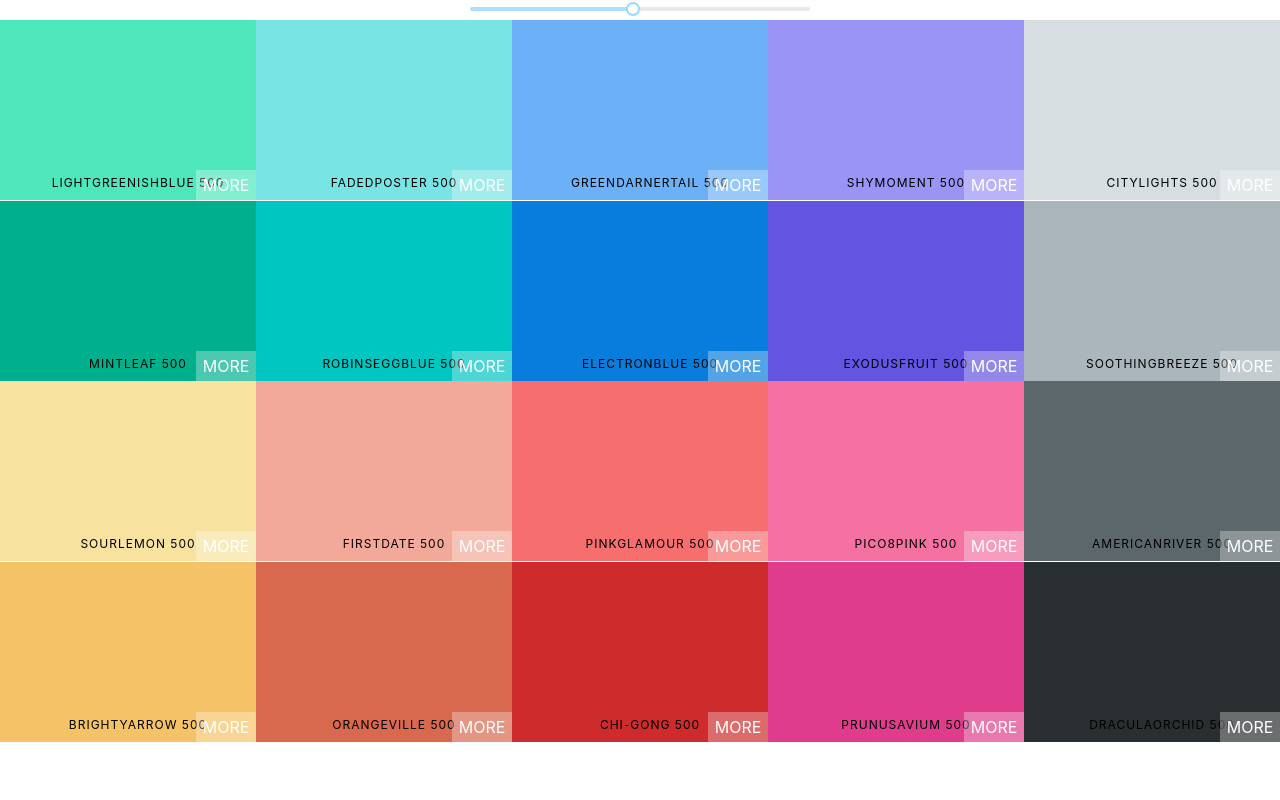
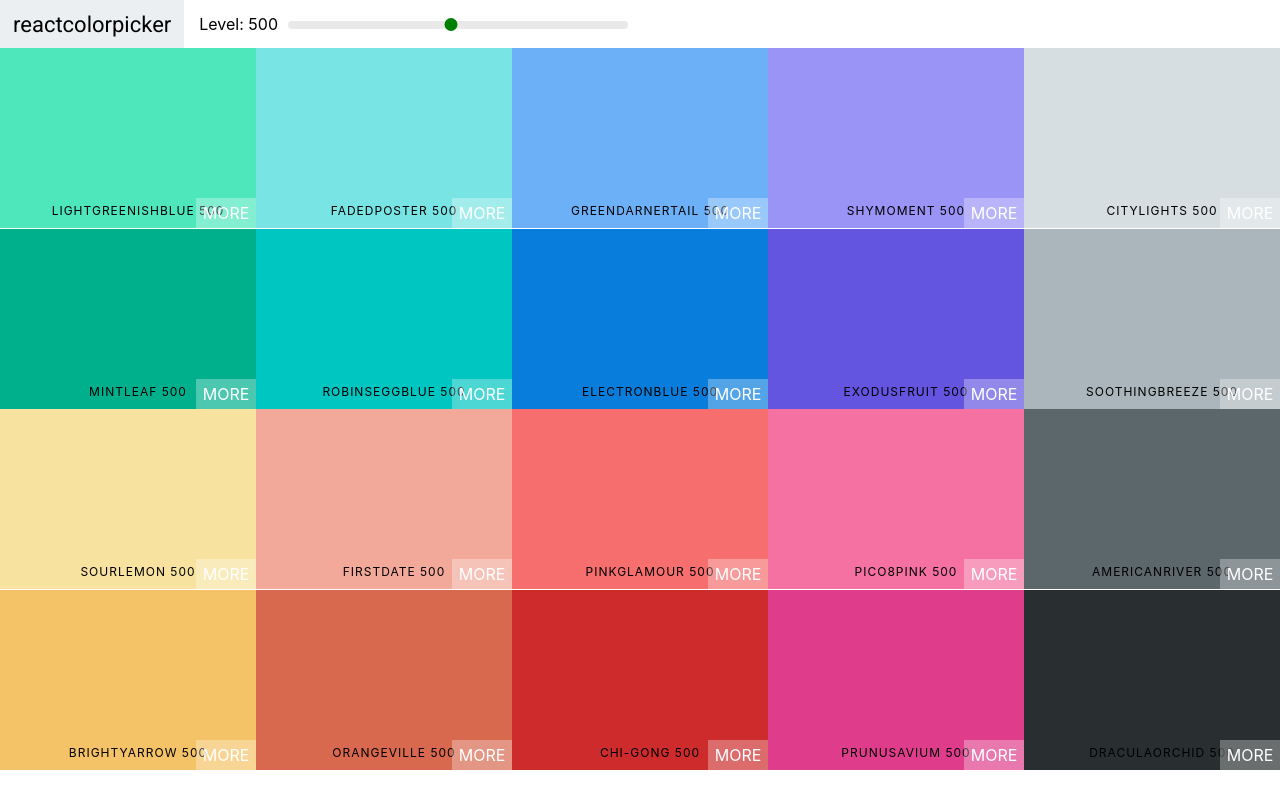
Before and after one commit to hassnian/colors-app, a React (Create React App) app: page /palette/flat-ui-colors-american in a window 1280 px wide. Built offline with nearby package versions, Linux system fonts and the light colour scheme.

Commit message:
[ADD] navbar added

```diff
--- a/public/index.html
+++ b/public/index.html
@@ -5,6 +5,11 @@
     <link rel="shortcut icon" href="%PUBLIC_URL%/favicon.ico" />
     <meta name="viewport" content="width=device-width, initial-scale=1" />
     <meta name="theme-color" content="#000000" />
+    <link
+      href="https://fonts.googleapis.com/css?family=Roboto:100,400,500"
+      rel="stylesheet"
+    />
+
     <!--
       manifest.json provides metadata used when your web app is installed on a
       user's mobile device or desktop. See https://developers.google.com/web/fundamentals/web-app-manifest/
--- /dev/null
+++ b/src/Navbar.css
@@ -0,0 +1,47 @@
+.Navbar {
+    display: flex;
+    align-items: center;
+    justify-content: flex-start;
+    height: 6vh;
+  }
+  .logo {
+    margin-right: 15px;
+    padding: 0 13px;
+    font-size: 22px;
+    background-color: #eceff1;
+    font-family: Roboto;
+    height: 100%;
+    display: flex;
+    align-items: center;
+  }
+
+  .logo a {
+    text-decoration: none;
+    color: black;
+  }
+
+  .slider {
+    width: 340px;
+    margin: 0 10px;
+    display: inline-block;
+  }
+
+  .rc-slider-track {
+    background-color: transparent;
+  }
+  .rc-slider-rail {
+    height: 8px;
+  }
+  .rc-slider-handle,
+  .rc-slider-handle:active,
+  .rc-slider-handle:focus,
+  .rc-slider-handle:hover {
+    background-color: green;
+    outline: none;
+    border: 2px solid green;
+    box-shadow: none;
+    width: 13px;
+    height: 13px;
+    margin-left: -7px;
+    margin-top: -3px;
+  }
--- /dev/null
+++ b/src/Navbar.js
@@ -0,0 +1,30 @@
+import React, { Component } from "react";
+import Slider from "rc-slider";
+import "rc-slider/assets/index.css";
+import './Navbar.css'
+export class Navbar extends Component {
+  render() {
+    const { level, changeLevel } = this.props;
+    return (
+      <header className="Navbar">
+        <div className="logo">
+          <a href="#">reactcolorpicker</a>
+        </div>
+        <div className="slider-container">
+            <span>Level: {level}</span>
+          <div className="slider">
+            <Slider
+              defaultValue={level}
+              step={100}
+              min={100}
+              max={900}
+              onAfterChange={changeLevel}
+            />
+          </div>
+        </div>
+      </header>
+    );
+  }
+}
+
+export default Navbar;
--- a/src/Palette.js
+++ b/src/Palette.js
@@ -1,8 +1,7 @@
 import React, { Component } from "react";
 import ColorBox from "./ColorBox";
 import "./Palette.css";
-import Slider from "rc-slider";
-import "rc-slider/assets/index.css";
+import Navbar from './Navbar'
 export class Palette extends Component {
   constructor(props) {
     super(props);
@@ -22,15 +21,7 @@
     ));
     return (
       <div className="Palette">
-        <div className="slider">
-          <Slider
-            defaultValue={this.state.level}
-            step={100}
-            min={100}
-            max={900}
-            onAfterChange={this.changeLevel}
-          />
-        </div>
+        <Navbar level={level} changeLevel={this.changeLevel}/>
         <div className="Palette-colors">{colorBoxes}</div>
       </div>
     );
```
